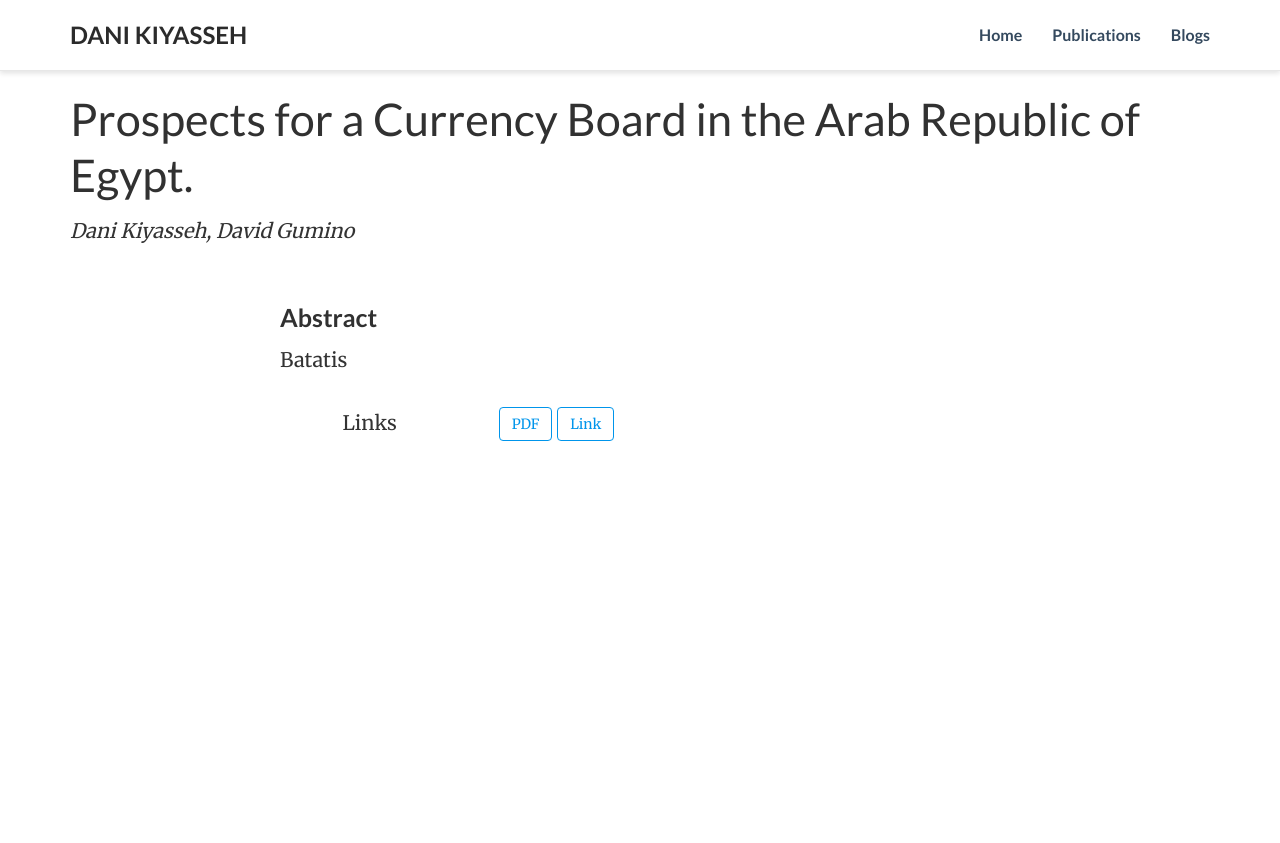
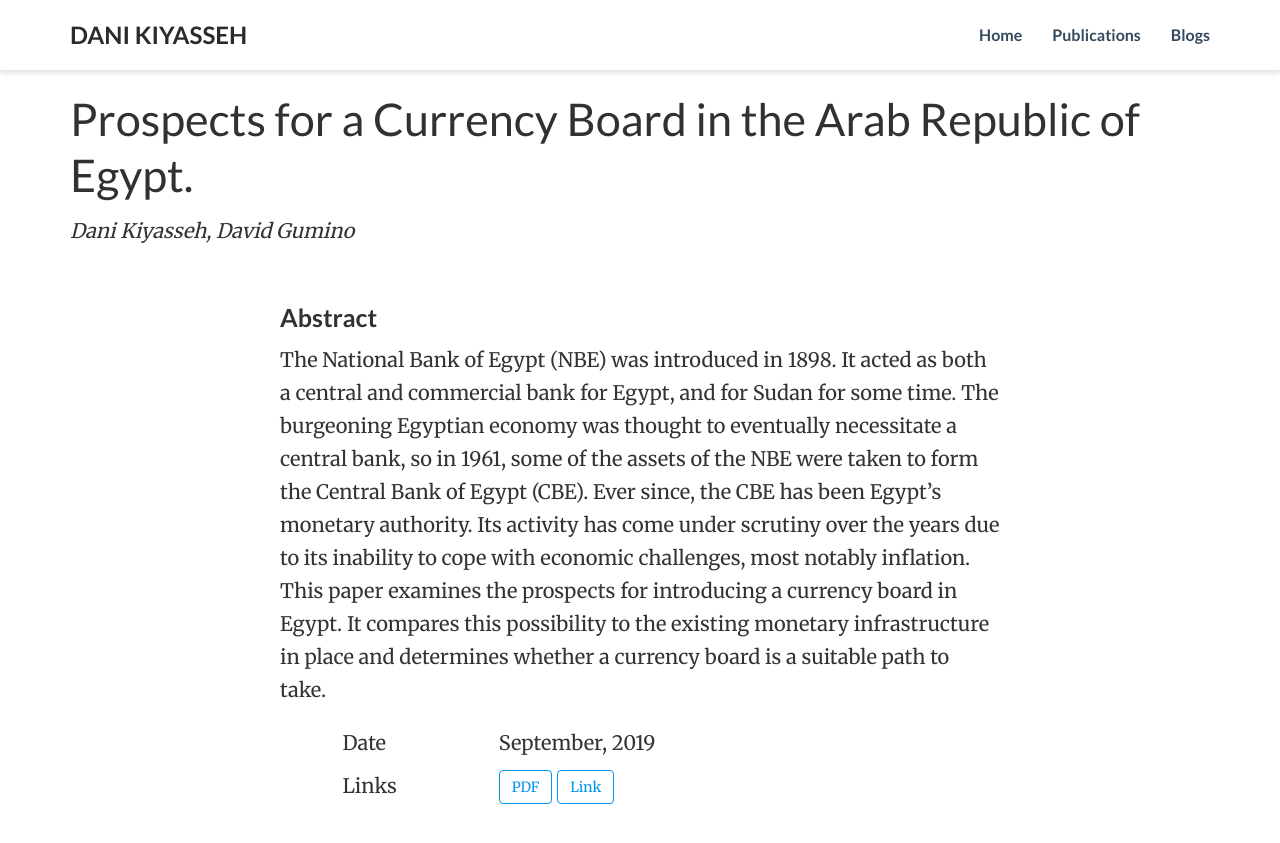
Before and after one commit to danikiyasseh/danikiyasseh.github.io, a Jekyll site: the page publications/currency_board/index.html, which Jekyll copies as it is, in a window 1280 px wide. Shown: the top 843 px of the page. Built offline with Jekyll 4.4.1, drawn with Linux system fonts in a browser that asks for light colours; a style sheet for code colours, icons or effects is not loaded.

Commit message:
Update index.html

```diff
--- a/publications/currency_board/index.html
+++ b/publications/currency_board/index.html
@@ -25,8 +25,8 @@
   <link rel="icon" type="image/png" href="/img/icon.png">
   <link rel="apple-touch-icon" type="image/png" href="/img/apple-touch-icon.png">
 
-  <link rel="canonical" href="https://danikiyasseh.github.io/">
-  <title>Dani Kiyasseh</title>
+  <link rel="canonical" href="https://danikiyasseh.github.io/publications/currency_board/">
+  <title>Prospects for a Currency Board in the Arab Republic of Egypt</title>
 
 </head>
 
@@ -39,9 +39,9 @@
       <button type="button" class="navbar-toggle collapsed" data-toggle="collapse"
               data-target=".navbar-collapse" aria-expanded="false">
         <span class="sr-only">Toggle navigation</span>
-        <span class="icon-bar"></span>
-        <span class="icon-bar"></span>
-        <span class="icon-bar"></span>
+<!--         <span class="icon-bar"></span> -->
+<!--         <span class="icon-bar"></span> -->
+<!--         <span class="icon-bar"></span> -->
       </button>
       <a class="navbar-brand" href="/">Dani Kiyasseh</a>
     </div>
@@ -89,7 +89,21 @@
 <div class="article-container">
 
 <h3>Abstract</h3>
-  <p class="pub-abstract" itemprop="text">Batatis</p>
+  <p class="pub-abstract" itemprop="text">The National Bank of Egypt (NBE) was introduced in 1898. It acted as both a central and commercial bank for Egypt, and for Sudan for some time. The burgeoning Egyptian economy was thought to eventually necessitate a central bank, so in 1961, some of the assets of the NBE were taken to form the Central Bank of Egypt (CBE). Ever since, the CBE has been Egypt’s monetary authority. Its activity has come under scrutiny over the years due to its inability to cope with economic challenges, most notably inflation. This paper examines the prospects for introducing a currency board in Egypt. It compares this possibility to the existing monetary infrastructure in place and determines whether a currency board is a suitable path to take.</p>
+
+  <div class="row">
+    <div class="col-sm-1"></div>
+    <div class="col-sm-10">
+      <div class="row">
+        <div class="col-xs-12 col-sm-3 pub-row-heading">Date</div>
+        <div class="col-xs-12 col-sm-9" itemprop="datePublished">
+          September, 2019
+        </div>
+      </div>
+    </div>
+    <div class="col-sm-1"></div>
+  </div>
+  <div class="visible-xs space-below"></div>
 
   <div class="row" style="padding-top: 10px">
     <div class="col-sm-1"></div>
```
